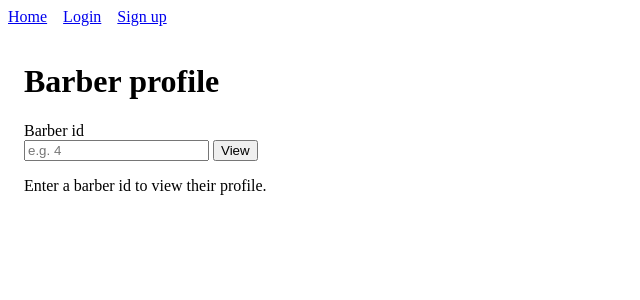
After one commit to TheTrappyTeapot/Snip-Snap, a Flask app: page /barber in a window 1280 px wide. The commit adds this page. Shown: the top 300 px of the page, without its empty margins (0-640 px from the left). Run offline with Flask 3, Linux system fonts and the light colour scheme.

Commit message:
added more pages

```diff
--- a/app/routes.py
+++ b/app/routes.py
@@ -1,8 +1,8 @@
 import os
-from flask import render_template, request, redirect, session, url_for, jsonify
+from flask import render_template, request, redirect, session, url_for, jsonify, abort
 from .auth import verify_supabase_jwt
 from .access import login_required, roles_required
-from .db import link_auth_user_id, get_app_user_by_auth_user_id, get_app_user_by_email
+from .db import link_auth_user_id, get_app_user_by_auth_user_id, get_app_user_by_email, get_barber_public_by_user_id, update_barber_profile
 from uuid import uuid4
 from datetime import datetime
 
@@ -129,7 +129,66 @@ def register_routes(app):
         return render_template("pages/profile.html")
 
 
-    @app.route("/dashboard")
-    @roles_required("barber")              # barbers only
+    @app.get("/barber")
+    def barber_profile():
+        """
+        Public route.
+        If ?barber_id= is missing, show lookup form.
+        If present, show that barber profile.
+        """
+        barber_id = request.args.get("barber_id", "").strip()
+
+        if not barber_id:
+            return render_template("pages/barber_profile.html", barber=None, barber_id=None)
+
+        if not barber_id.isdigit():
+            return render_template(
+                "pages/barber_profile.html",
+                barber=None,
+                barber_id=barber_id,
+                error="Barber id must be a number.",
+            )
+
+        barber = get_barber_public_by_user_id(int(barber_id))
+        if not barber:
+            return render_template(
+                "pages/barber_profile.html",
+                barber=None,
+                barber_id=barber_id,
+                error="No barber found with that id.",
+            )
+
+        return render_template("pages/barber_profile.html", barber=barber, barber_id=barber_id)
+
+
+    @app.get("/barber/<int:barber_id>")
+    def barber_profile_by_id(barber_id: int):
+        """
+        Convenience route: /barber/123
+        """
+        return redirect(url_for("barber_profile", barber_id=barber_id))
+
+
+    @app.route("/dashboard", methods=["GET", "POST"])
+    @roles_required("barber")
     def dashboard():
-        return render_template("pages/dashboard.html")
+        user = session["user"]
+        user_id = int(user["id"])
+
+        if request.method == "POST":
+            username = (request.form.get("username") or "").strip() or None
+            postcode = (request.form.get("postcode") or "").strip() or None
+
+            # Allow blanks to mean NULL
+            lat_raw = (request.form.get("location_lat") or "").strip()
+            lng_raw = (request.form.get("location_lng") or "").strip()
+
+            lat = float(lat_raw) if lat_raw else None
+            lng = float(lng_raw) if lng_raw else None
+
+            update_barber_profile(user_id=user_id, username=username, postcode=postcode, lat=lat, lng=lng)
+            return redirect(url_for("dashboard"))
+
+        # For display, reuse public fetch by id (barber-only route so safe)
+        barber = get_barber_public_by_user_id(user_id)
+        return render_template("pages/dashboard.html", barber=barber)
--- a/app/templates/base.html
+++ b/app/templates/base.html
@@ -18,6 +18,7 @@
         <span style="margin-left:12px;">
           <a href="{{ url_for('discover') }}">Discover</a>
           <a style="margin-left:12px;" href="{{ url_for('map_page') }}">Map</a>
+          <a href="{{ url_for('barber_profile') }}">Barber profile</a>
 
           {% if u.get("role") in ["customer", "barber"] %}
             <a style="margin-left:12px;" href="{{ url_for('profile') }}">My profile</a>
--- /dev/null
+++ b/app/templates/pages/barber_profile.html
@@ -0,0 +1,42 @@
+
+{% extends "base.html" %}
+{% block title %}Barber profile{% endblock %}
+
+{% block content %}
+<h1>Barber profile</h1>
+
+<form method="get" action="{{ url_for('barber_profile') }}" style="margin-bottom:16px;">
+  <label for="barber_id">Barber id</label><br />
+  <input id="barber_id" name="barber_id" value="{{ barber_id or '' }}" placeholder="e.g. 4" />
+  <button type="submit">View</button>
+</form>
+
+{% if error %}
+  <p style="color:#b00020;"><strong>{{ error }}</strong></p>
+{% endif %}
+
+{% if not barber %}
+  <p>Enter a barber id to view their profile.</p>
+{% else %}
+  <div style="border:1px solid #ddd; padding:12px; border-radius:8px;">
+    <h2 style="margin-top:0;">{{ barber.username }}</h2>
+    <p><strong>User id:</strong> {{ barber.user_id }}</p>
+
+    {% if barber.postcode %}
+      <p><strong>Postcode:</strong> {{ barber.postcode }}</p>
+    {% endif %}
+
+    {% if barber.location_lat is not none and barber.location_lng is not none %}
+      <p><strong>Location:</strong> {{ barber.location_lat }}, {{ barber.location_lng }}</p>
+    {% else %}
+      <p><strong>Location:</strong> Not set</p>
+    {% endif %}
+
+    <p style="margin-top:12px;">
+      <!-- Placeholder CTA; you’ll wire booking later -->
+      <button type="button" disabled>Book this barber (coming soon)</button>
+    </p>
+  </div>
+{% endif %}
+
+{% endblock %}
```
Also changed, not shown: app/db.py (+54 -0 lines), app/templates/pages/dashboard.html (+30 -3 lines).
